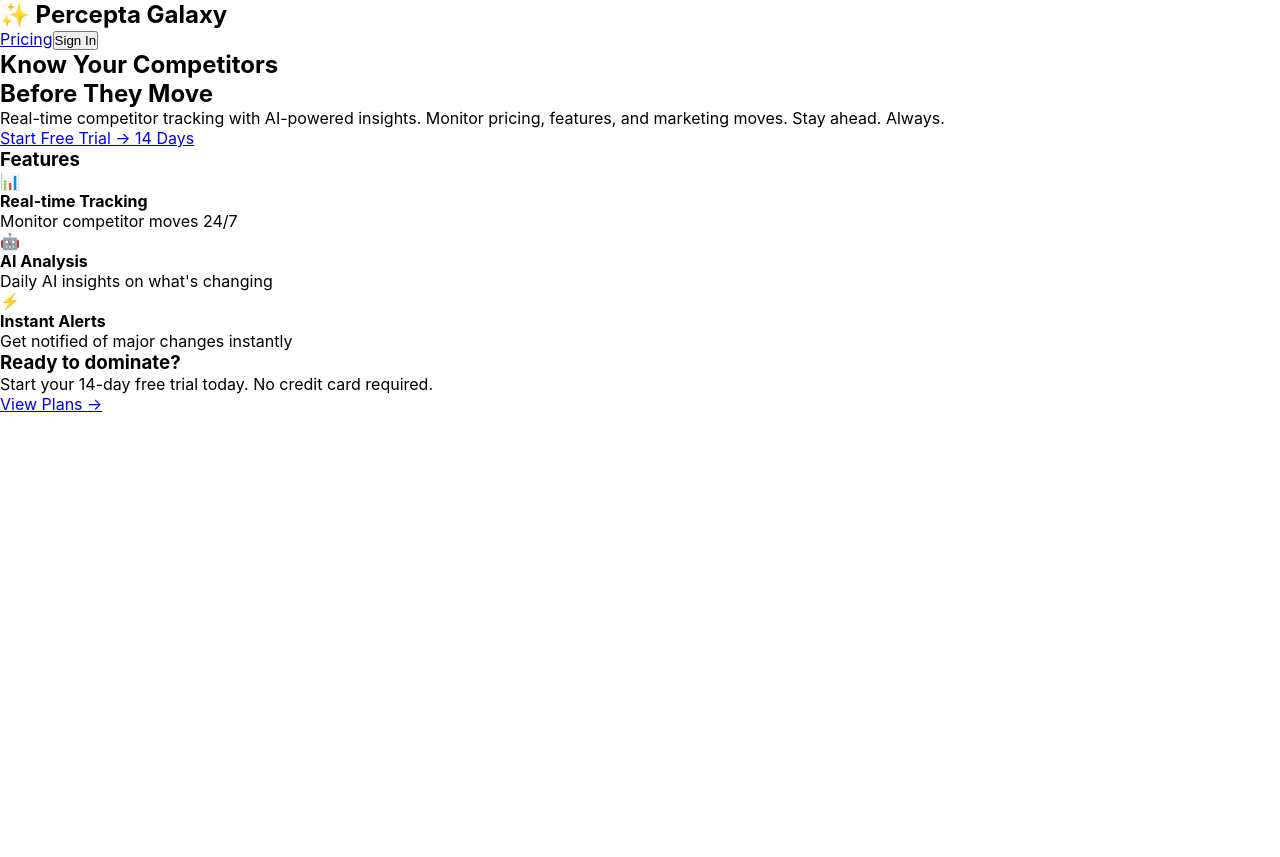
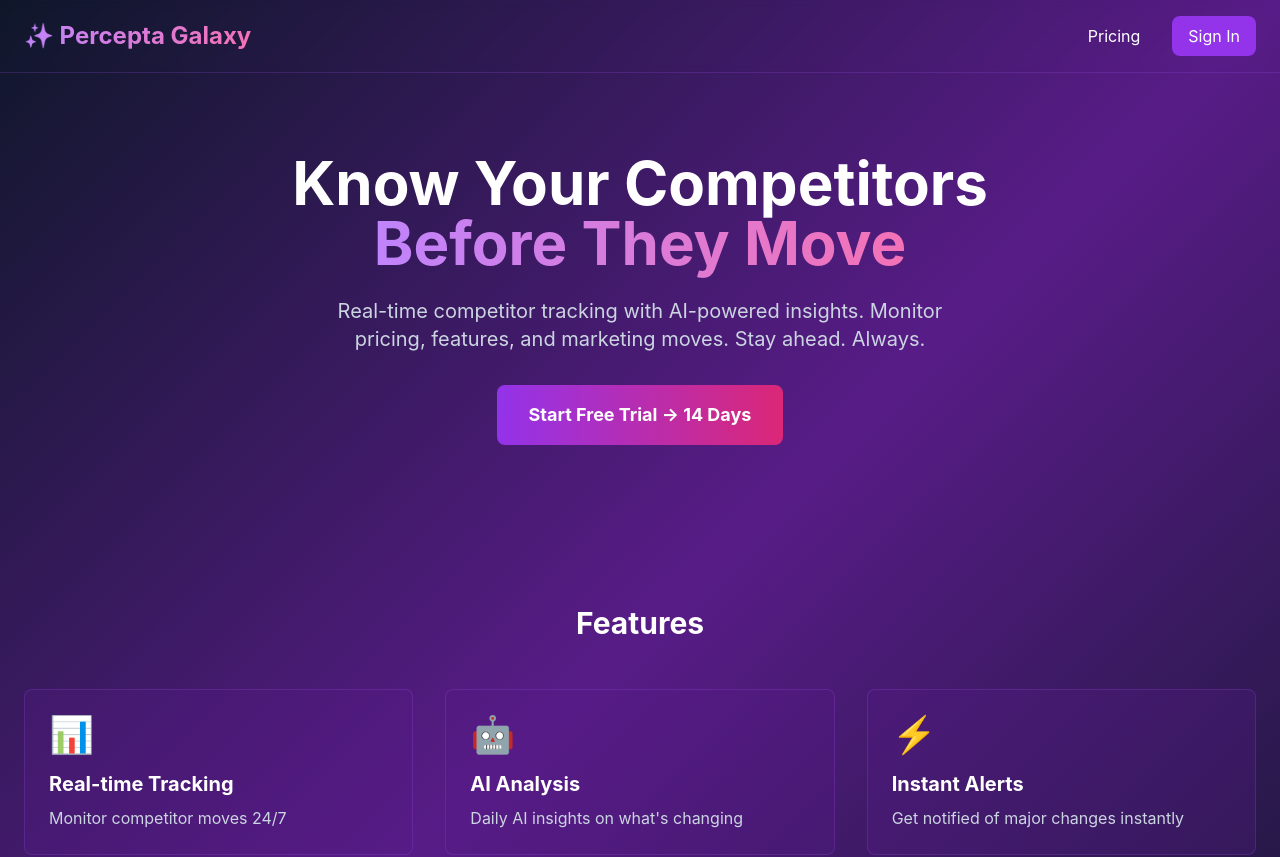
Before and after one commit to vivekcbanakar-ui/PERCEPTAGALAXY-NEW1, a Next.js app: page / in a window 1280 px wide. Shown: the top 857 px of the page. Before the commit the page ends 800 px from the top, so only its background shows below. Built offline with nearby package versions, Linux system fonts and the light colour scheme; no server answers.

Commit message:
Add postcss, tailwind, tsconfig

```diff
--- /dev/null
+++ b/postcss.config.js
@@ -0,0 +1,6 @@
+module.exports = {
+  plugins: {
+    tailwindcss: {},
+    autoprefixer: {},
+  },
+}
--- /dev/null
+++ b/tailwind.config.js
@@ -0,0 +1,18 @@
+/** @type {import('tailwindcss').Config} */
+module.exports = {
+  content: [
+    './pages/**/*.{js,ts,jsx,tsx,mdx}',
+    './components/**/*.{js,ts,jsx,tsx,mdx}',
+    './app/**/*.{js,ts,jsx,tsx,mdx}',
+    './src/**/*.{js,ts,jsx,tsx,mdx}',
+  ],
+  theme: {
+    extend: {
+      colors: {
+        primary: '#1a1a1a',
+        secondary: '#333333',
+      },
+    },
+  },
+  plugins: [],
+}
```
Also changed, not shown: tsconfig.json (added, +26 -0 lines).
